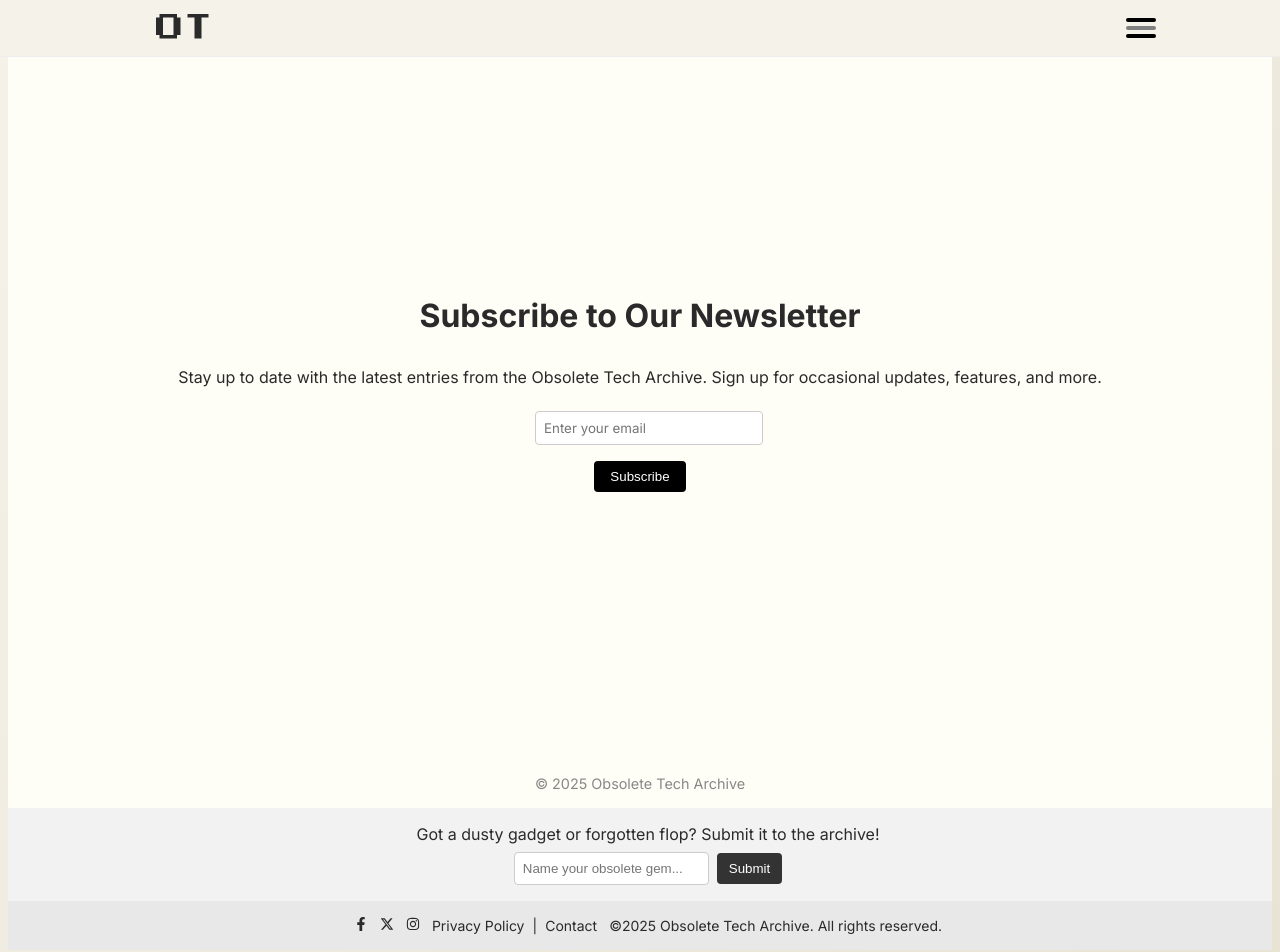
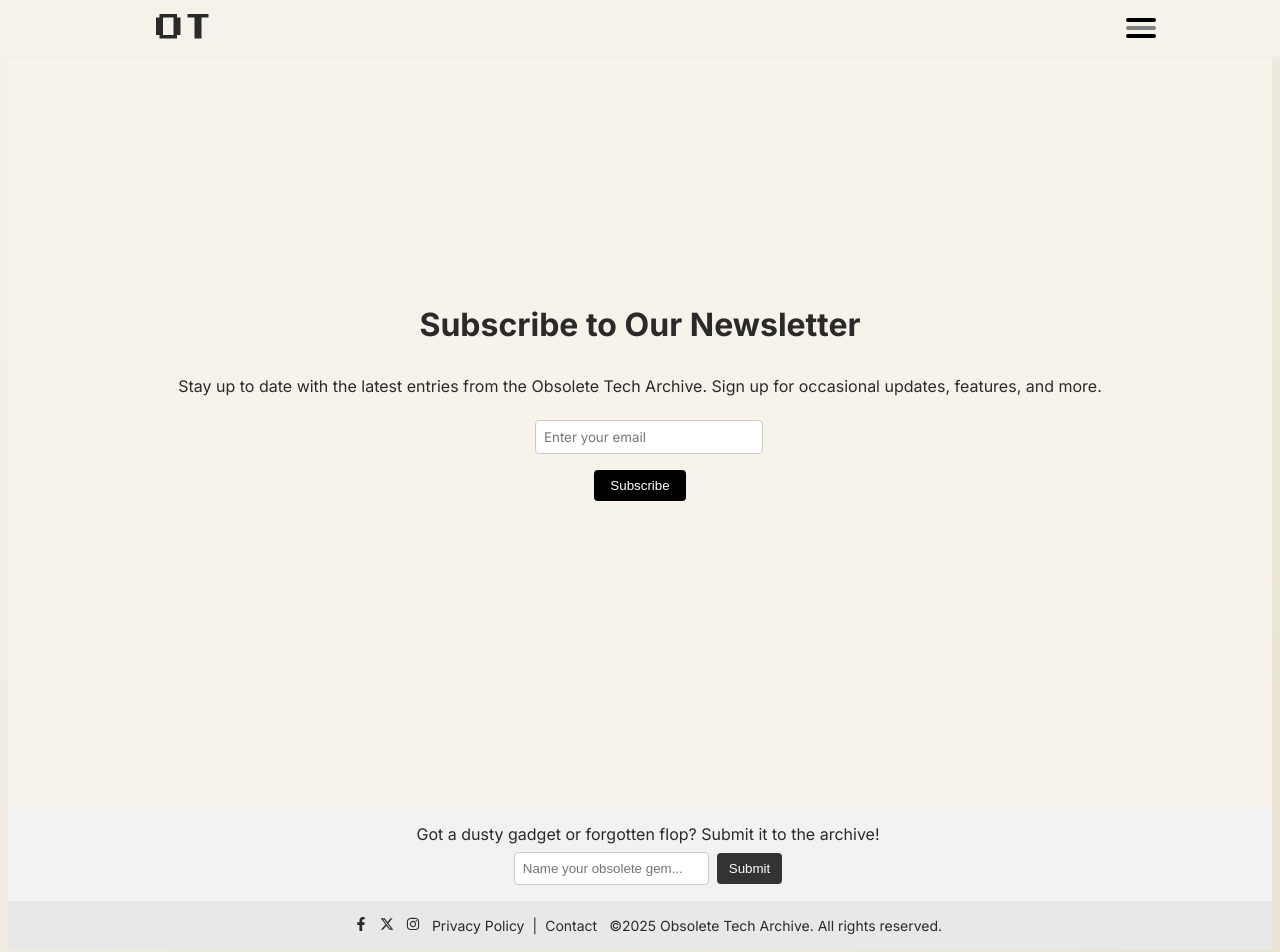
Before and after one commit to chrismsmalley/obsolete-tech-archive, a Next.js app: page /newsletter in a window 1280 px wide. Shown: the top 952 px of the page. Built offline with nearby package versions, Linux system fonts and the light colour scheme.

Commit message:
background color corrections

```diff
--- a/app/about/page.js
+++ b/app/about/page.js
@@ -15,7 +15,7 @@ export default function AboutPage() {
         justifyContent: 'center',
         alignItems: 'center',
         padding: '2rem 1rem',
-        backgroundColor: '#fefdf6',
+        backgroundColor: '#f7f3eb',
         fontFamily: 'sans-serif'
       }}>
         <div style={{ maxWidth: '800px', textAlign: 'center' }}>
@@ -35,7 +35,8 @@ export default function AboutPage() {
         textAlign: 'center',
         padding: '1rem',
         fontSize: '0.9rem',
-        color: '#888'
+        color: '#888',
+        backgroundColor: '#f7f3eb'
       }}>
       </footer>
     </div>
--- a/app/newsletter/page.js
+++ b/app/newsletter/page.js
@@ -37,7 +37,7 @@ export default function NewsletterPage() {
 
   return (
     <div style={{ display: 'flex', flexDirection: 'column', minHeight: '100vh' }}>
-      <main style={{ flexGrow: 1, display: 'flex', flexDirection: 'column', justifyContent: 'center', alignItems: 'center', padding: '2rem 1rem', backgroundColor: '#fefdf6' }}>
+      <main style={{ flexGrow: 1, display: 'flex', flexDirection: 'column', justifyContent: 'center', alignItems: 'center', padding: '2rem 1rem', backgroundColor: '#f7f3eb' }}>
         <h1 style={{ fontSize: '2rem', marginBottom: '1rem' }}>Subscribe to Our Newsletter</h1>
         <p style={{ marginBottom: '1.5rem' }}>
           Stay up to date with the latest entries from the Obsolete Tech Archive. Sign up for occasional updates, features, and more.
@@ -86,9 +86,8 @@ export default function NewsletterPage() {
         padding: '1rem',
         fontSize: '0.9rem',
         color: '#888',
-        backgroundColor: '#fefdf6'
+        backgroundColor: '#f7f3eb'
       }}>
-        &copy; {new Date().getFullYear()} Obsolete Tech Archive
       </footer>
     </div>
   );
--- a/app/submit/page.js
+++ b/app/submit/page.js
@@ -45,7 +45,7 @@ export default function SubmitArtifact() {
 
   return (
     <div style={{ display: 'flex', flexDirection: 'column', minHeight: '100vh' }}>
-      <main style={{ flexGrow: 1, display: 'flex', flexDirection: 'column', justifyContent: 'center', alignItems: 'center', padding: '2rem 1rem', backgroundColor: '#fefdf6' }}>
+      <main style={{ flexGrow: 1, display: 'flex', flexDirection: 'column', justifyContent: 'center', alignItems: 'center', padding: '2rem 1rem', backgroundColor: '#f7f3eb' }}>
         {submitted ? (
           <div style={{ padding: '2rem', textAlign: 'center', display: 'flex', flexDirection: 'column', justifyContent: 'center', alignItems: 'center', minHeight: '80vh' }}>
             <h1>Thank You!</h1>
@@ -152,7 +152,7 @@ export default function SubmitArtifact() {
         padding: '1rem',
         fontSize: '0.9rem',
         color: '#888',
-        backgroundColor: '#fefdf6'
+        backgroundColor: '#f7f3eb'
       }}>
       </footer>
     </div>
```
